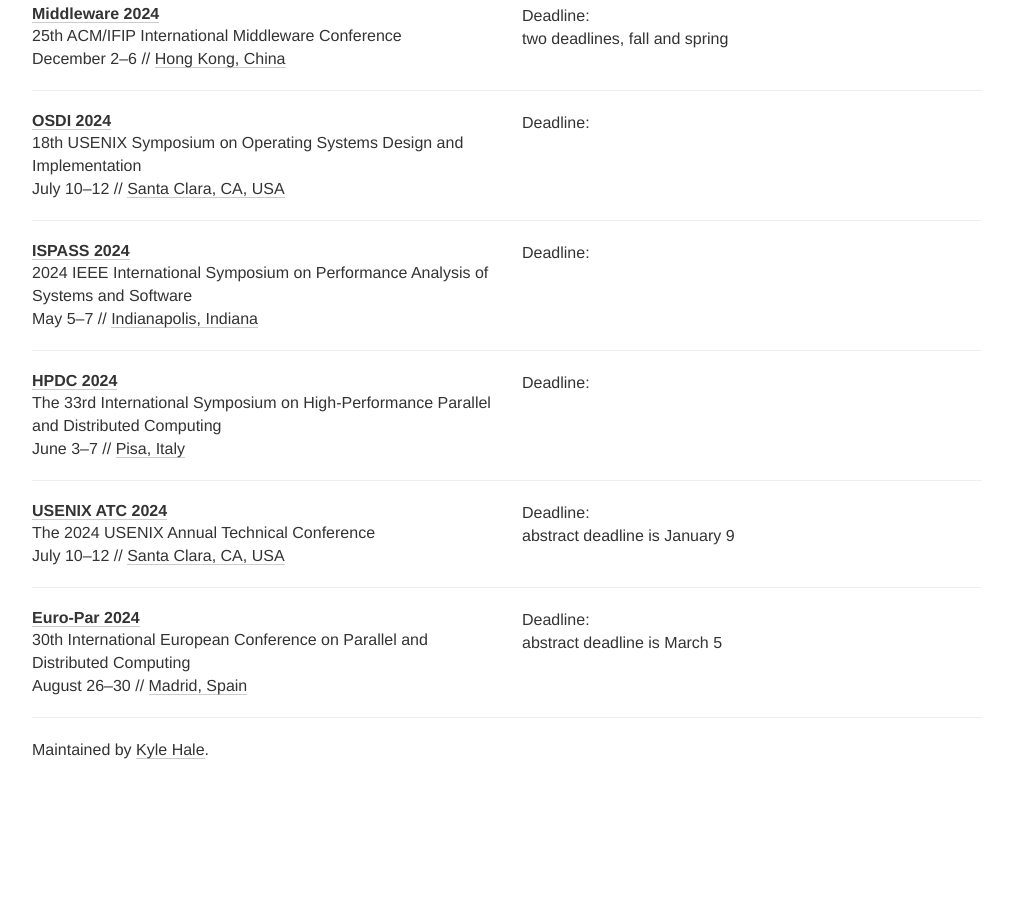
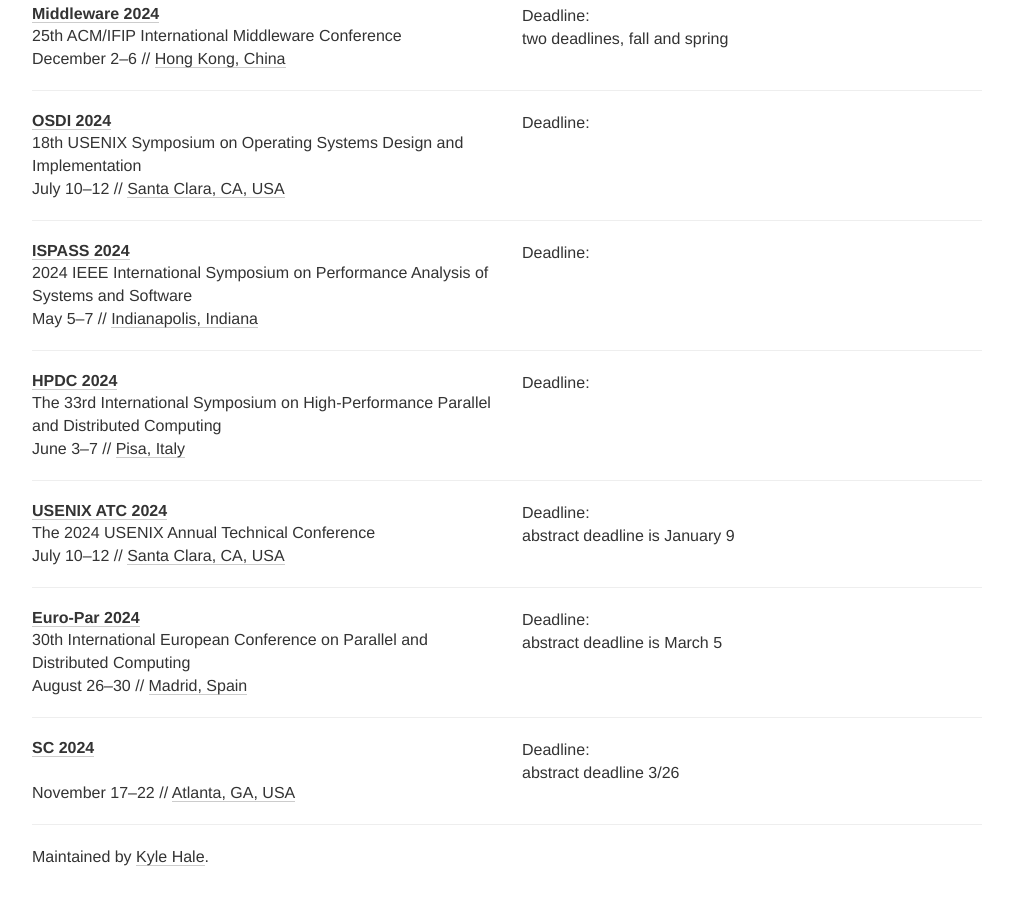
Before and after one commit to khale/sys-deadlines, a Jekyll site: the page built from index.html, in a window 1280 px wide and 900 px high, scrolled down 4340 px. Shown: the whole window, without its empty margins (133-1146 px from the left). Built offline with Jekyll 4.4.1, drawn with Linux system fonts in a browser that asks for light colours; nearby versions of some CDN libraries; comment, search, counter and statistics services are not loaded; before the commit the page ends 5133 px from its top, so only the background shows below that.

Commit message:
add SC '24

```diff
--- a/_data/conferences.yml
+++ b/_data/conferences.yml
@@ -414,3 +414,12 @@
   comment: abstract deadline is March 5
   deadline: "2024-03-25 23:59"
   tags: [PAR]
+
+- name: SC
+  deadline: "2024-04-02 23:59"
+  date: November 17-22
+  year: 2024
+  place: Atlanta, GA, USA
+  link: https://sc24.supercomputing.org/all-dates-deadlines/
+  comment: abstract deadline 3/26
+  tags: [PAR]
```
